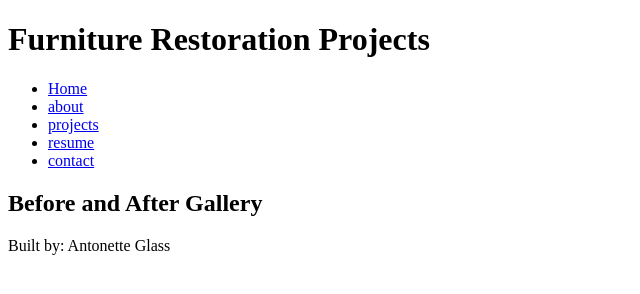
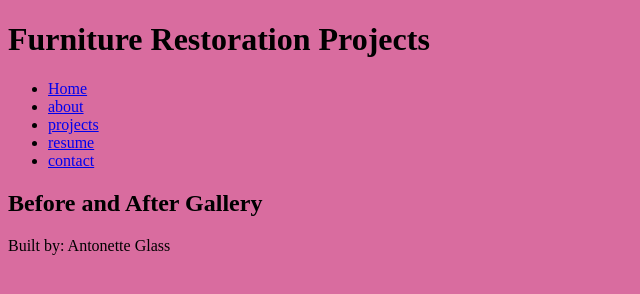
Before and after one commit to aeglass1/Glass--Project-example-1, a plain HTML site: page projects.html in a window 1280 px wide. Shown: the whole page, without its empty margins (0-640 px from the left). Drawn offline with Linux system fonts and the light colour scheme.

Commit message:
stylesheet
need to connect the style.css to all pages.

```diff
--- a/projects.html
+++ b/projects.html
@@ -3,6 +3,7 @@
 <head>
     <meta charset="UTF-8">
     <meta name="viewport" content="width=device-width, initial-scale=1.0">
+    <link rel="stylesheet" href="styles.css">
     <title>The Smart Solutions </title>
 </head>
 <body>
--- /dev/null
+++ b/styles.css
@@ -0,0 +1,10 @@
+/* CSS by Antonette Glass */
+/* Color Palette
+Bubbly pink= #D96c9f
+Deep pink= #A65b84
+neutral brown= #A68d6f
+
+/*GLOBAL  MOBILE FIRST */
+body{
+    background-color: #d96c9f;
+}
```
Also changed, not shown: about.html (+2 -0 lines), index.html (+1 -0 lines).
